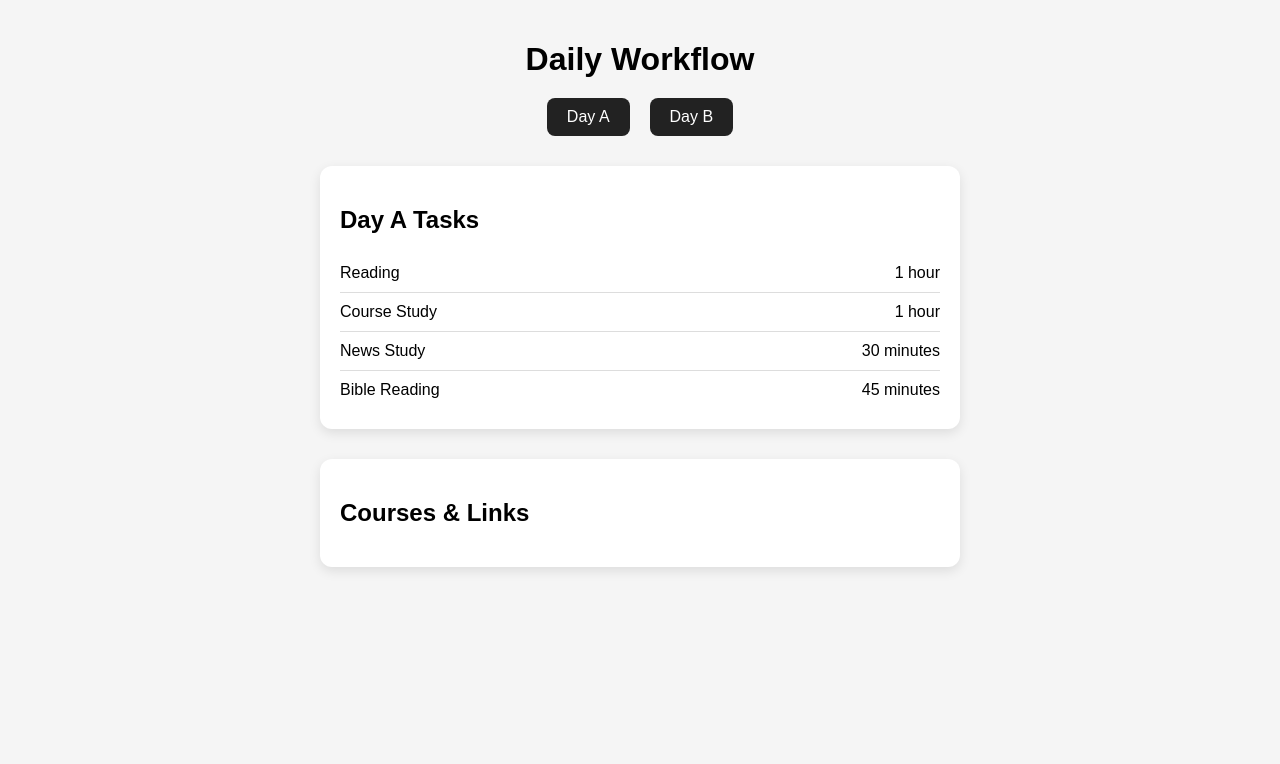
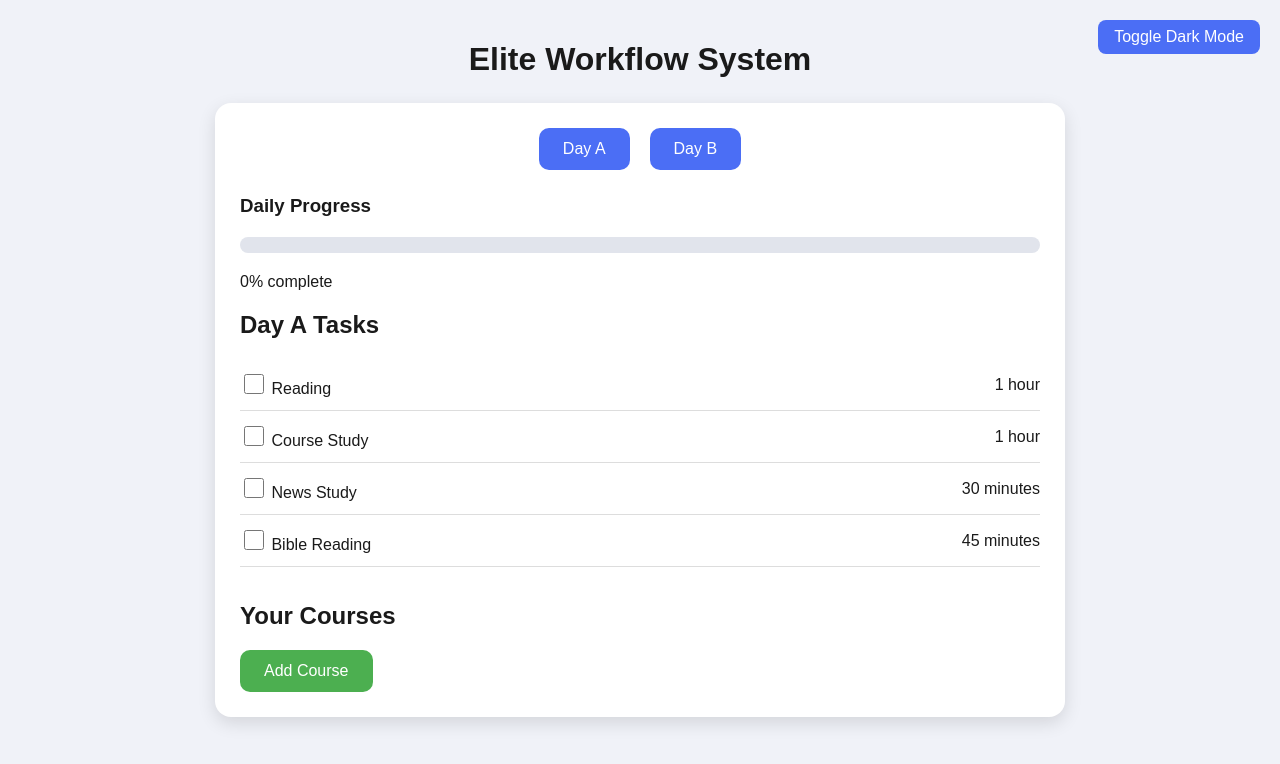
Before and after one commit to MCIF-TEST/daily-workflow, a plain HTML site: page index.html in a window 1280 px wide. Both pictures are taken after a click on the button "Day A". Drawn offline with Linux system fonts and the light colour scheme.

Commit message:
Update title and enhance styling for workflow app

```diff
--- a/index.html
+++ b/index.html
@@ -3,77 +3,109 @@
 <head>
   <meta charset="UTF-8" />
   <meta name="viewport" content="width=device-width, initial-scale=1.0" />
-  <title>Daily Workflow App</title>
+  <title>Elite Workflow System</title>
+
   <style>
-    body {
-      font-family: Arial, sans-serif;
-      background: #f5f5f5;
-      margin: 0;
-      padding: 20px;
+    :root {
+      --bg: #f0f2f8;
+      --card: #ffffff;
+      --text: #1a1a1a;
+      --accent: #4b6ef5;
+      --accent-dark: #2b47c9;
+      --success: #4CAF50;
+      --danger: #cc2a2a;
     }
-    h1 {
-      text-align: center;
-      margin-bottom: 20px;
+
+    * { box-sizing: border-box; }
+    body { font-family: Arial, sans-serif; background: var(--bg); margin: 0; padding: 20px; color: var(--text); }
+
+    h1 { text-align:center; font-size: 32px; margin-bottom:25px; }
+
+    .container {
+      max-width:850px; margin:0 auto; background:var(--card);
+      padding:25px; border-radius:16px;
+      box-shadow:0 6px 18px rgba(0,0,0,0.12);
+      animation: fadeIn 0.4s ease;
     }
-    .day-select {
-      display: flex;
-      justify-content: center;
-      gap: 20px;
-      margin-bottom: 30px;
+
+    @keyframes fadeIn { from {opacity:0; transform:translateY(10px);} to {opacity:1; transform:translateY(0);} }
+
+    /* DAY TOGGLE */
+    .day-toggle { display:flex; justify-content:center; gap:20px; margin-bottom:25px; }
+    button {
+      padding:12px 24px; border:none; border-radius:10px;
+      background:var(--accent); color:#fff; font-size:16px;
+      cursor:pointer; transition:0.2s;
     }
-    button {
-      padding: 10px 20px;
-      font-size: 16px;
-      cursor: pointer;
-      border: none;
-      border-radius: 8px;
-      background: #222;
-      color: #fff;
+    button:hover { background:var(--accent-dark); }
+
+    /* TASK LIST */
+    .task { display:flex; justify-content:space-between; align-items:center;
+            padding:12px 0; border-bottom:1px solid #ddd; animation:fadeIn 0.4s ease; }
+    .task input { width:20px; height:20px; }
+
+    /* PROGRESS BAR */
+    .progress-container {
+      margin:20px 0; background:#e1e4ec; height:16px; border-radius:10px;
+      overflow:hidden;
     }
-    .task-list {
-      max-width: 600px;
-      margin: 0 auto;
-      background: #fff;
-      padding: 20px;
-      border-radius: 12px;
-      box-shadow: 0 4px 12px rgba(0,0,0,0.1);
+    .progress-bar {
+      height:100%; width:0%; background:var(--accent);
+      transition:width 0.3s ease;
     }
-    .task {
-      display: flex;
-      justify-content: space-between;
-      padding: 10px 0;
-      border-bottom: 1px solid #ddd;
+
+    /* COURSES */
+    .courses { margin-top:35px; }
+    .course-row { display:flex; gap:10px; margin-bottom:10px; animation:fadeIn 0.3s ease; }
+    input[type='text'] {
+      flex:1; padding:10px; border:1px solid #ccc; border-radius:8px;
     }
-    .task:last-child {
-      border-bottom: none;
+    .delete-btn { background:var(--danger); }
+    .save-btn { background:var(--success); }
+
+    /* DARK MODE */
+    .dark-mode {
+      --bg:#0f1116;
+      --card:#1a1d25;
+      --text:#e6e6e6;
+      --accent:#6a8bff;
+      --accent-dark:#5168d6;
     }
-    .courses-section {
-      max-width: 600px;
-      margin: 30px auto;
-      background: #fff;
-      padding: 20px;
-      border-radius: 12px;
-      box-shadow: 0 4px 12px rgba(0,0,0,0.1);
+
+    .dark-toggle {
+      position:absolute; top:20px; right:20px; background:var(--accent);
+      padding:8px 16px; border-radius:8px; color:#fff; cursor:pointer;
     }
+
   </style>
 </head>
 <body>
-  <h1>Daily Workflow</h1>
 
-  <div class="day-select">
+<div class="dark-toggle" onclick="toggleDarkMode()">Toggle Dark Mode</div>
+
+<h1>Elite Workflow System</h1>
+
+<div class="container">
+  <div class="day-toggle">
     <button onclick="setDay('A')">Day A</button>
     <button onclick="setDay('B')">Day B</button>
   </div>
 
-  <div class="task-list" id="taskList">
-    <h2>Select a Day</h2>
+  <div id="progressSection" style="display:none;">
+    <h3>Daily Progress</h3>
+    <div class="progress-container">
+      <div class="progress-bar" id="progressBar"></div>
+    </div>
+    <p id="progressText">0% complete</p>
   </div>
 
-  <div class="courses-section">
-    <h2>Courses & Links</h2>
-    <ul id="courseLinks">
-      <!-- Courses will be inserted here -->
-    </ul>
+  <div id="taskList"><h2>Select a day to begin</h2></div>
+
+  <div class="courses">
+    <h2>Your Courses</h2>
+    <div id="courseContainer"></div>
+    <button class="save-btn" onclick="addCourse()">Add Course</button>
+  </div>
 </div>
 
 <script>
@@ -92,32 +124,78 @@
     { name: "Bible Reading", time: "30 minutes" }
   ];
 
-    const courses = [
-      // Add your courses like this:
-      // { name: "Course Title", url: "https://example.com" }
-    ];
+  const storedCourses = JSON.parse(localStorage.getItem('courses')) || [];
+  let currentTasks = [];
 
   function setDay(day) {
+    const tasks = day === 'A' ? dayA : dayB;
+    currentTasks = tasks;
+
     const list = document.getElementById('taskList');
-      const tasks = day === 'A' ? dayA : dayB;
     list.innerHTML = `<h2>Day ${day} Tasks</h2>`;
-      tasks.forEach(task => {
+
+    tasks.forEach((task, index) => {
       list.innerHTML += `
         <div class='task'>
-            <span>${task.name}</span>
+          <span><input type='checkbox' id='task-${index}' onchange='updateProgress()'> ${task.name}</span>
           <span>${task.time}</span>
+        </div>`;
+    });
+
+    document.getElementById('progressSection').style.display = 'block';
+    updateProgress();
+  }
+
+  function updateProgress() {
+    const total = currentTasks.length;
+    const completed = [...document.querySelectorAll('input[type="checkbox"]:checked')].length;
+
+    const percent = total ? Math.round((completed / total) * 100) : 0;
+    document.getElementById('progressBar').style.width = percent + '%';
+    document.getElementById('progressText').innerText = percent + '% complete';
+  }
+
+  function renderCourses() {
+    const container = document.getElementById('courseContainer');
+    container.innerHTML = '';
+
+    storedCourses.forEach((course, index) => {
+      container.innerHTML += `
+        <div class='course-row'>
+          <input type='text' placeholder='Course Name' value='${course.name}' onchange='updateCourse(${index}, "name", this.value)'>
+          <input type='text' placeholder='Course Link' value='${course.url}' onchange='updateCourse(${index}, "url", this.value)'>
+          <button class='delete-btn' onclick='deleteCourse(${index})'>X</button>
         </div>`;
     });
   }
 
-    function loadCourses() {
-      const courseList = document.getElementById('courseLinks');
-      courses.forEach(c => {
-        courseList.innerHTML += `<li><a href='${c.url}' target='_blank'>${c.name}</a></li>`;
-      });
+  function addCourse() {
+    storedCourses.push({ name: "", url: "" });
+    saveCourses();
+    renderCourses();
   }
 
-    loadCourses();
+  function updateCourse(index, field, value) {
+    storedCourses[index][field] = value;
+    saveCourses();
+  }
+
+  function deleteCourse(index) {
+    storedCourses.splice(index, 1);
+    saveCourses();
+    renderCourses();
+  }
+
+  function saveCourses() {
+    localStorage.setItem('courses', JSON.stringify(storedCourses));
+  }
+
+  function toggleDarkMode() {
+    document.body.classList.toggle('dark-mode');
+  }
+
+  renderCourses();
 </script>
+
 </body>
 </html>
```
Lines whose indentation alone changed are shown as unchanged.
